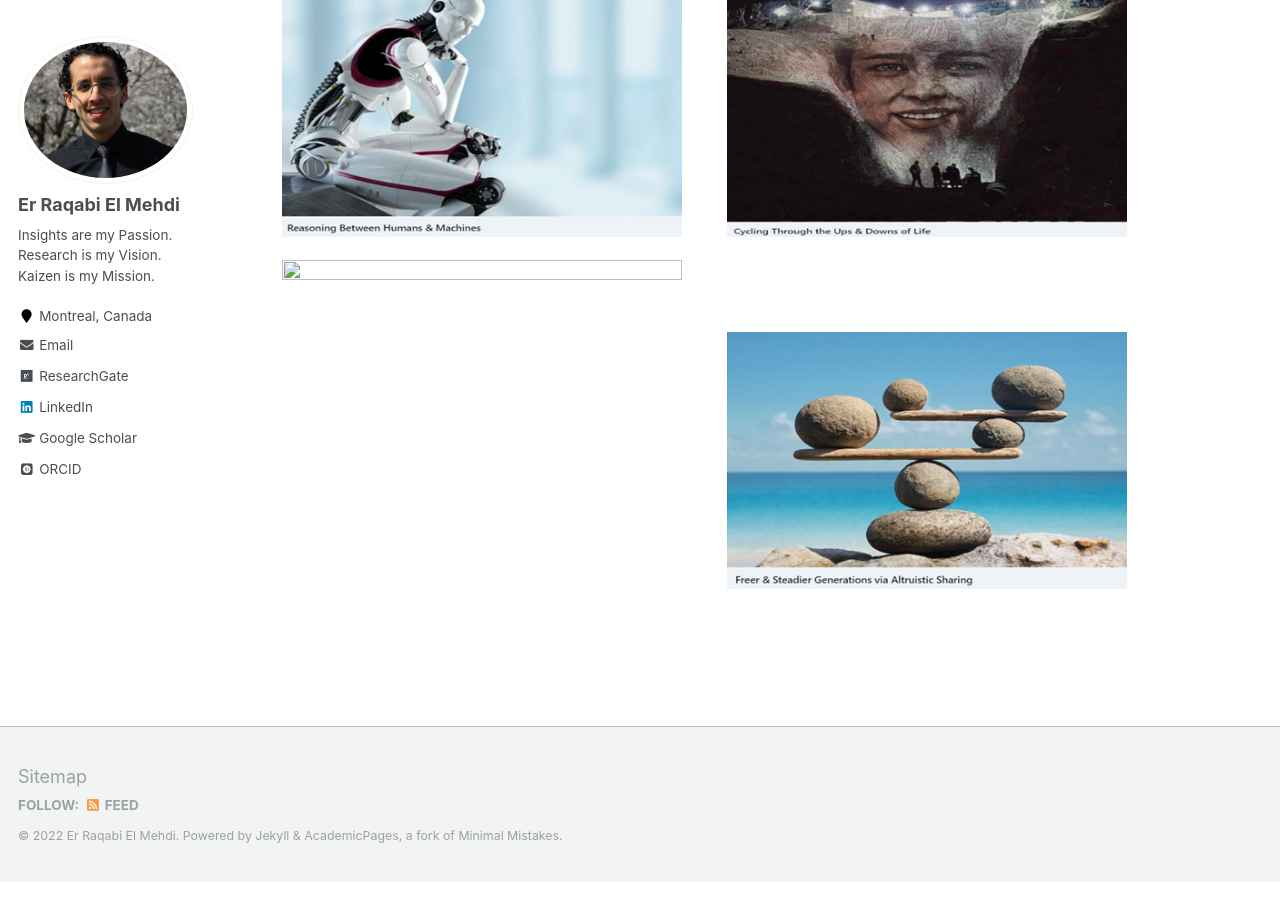
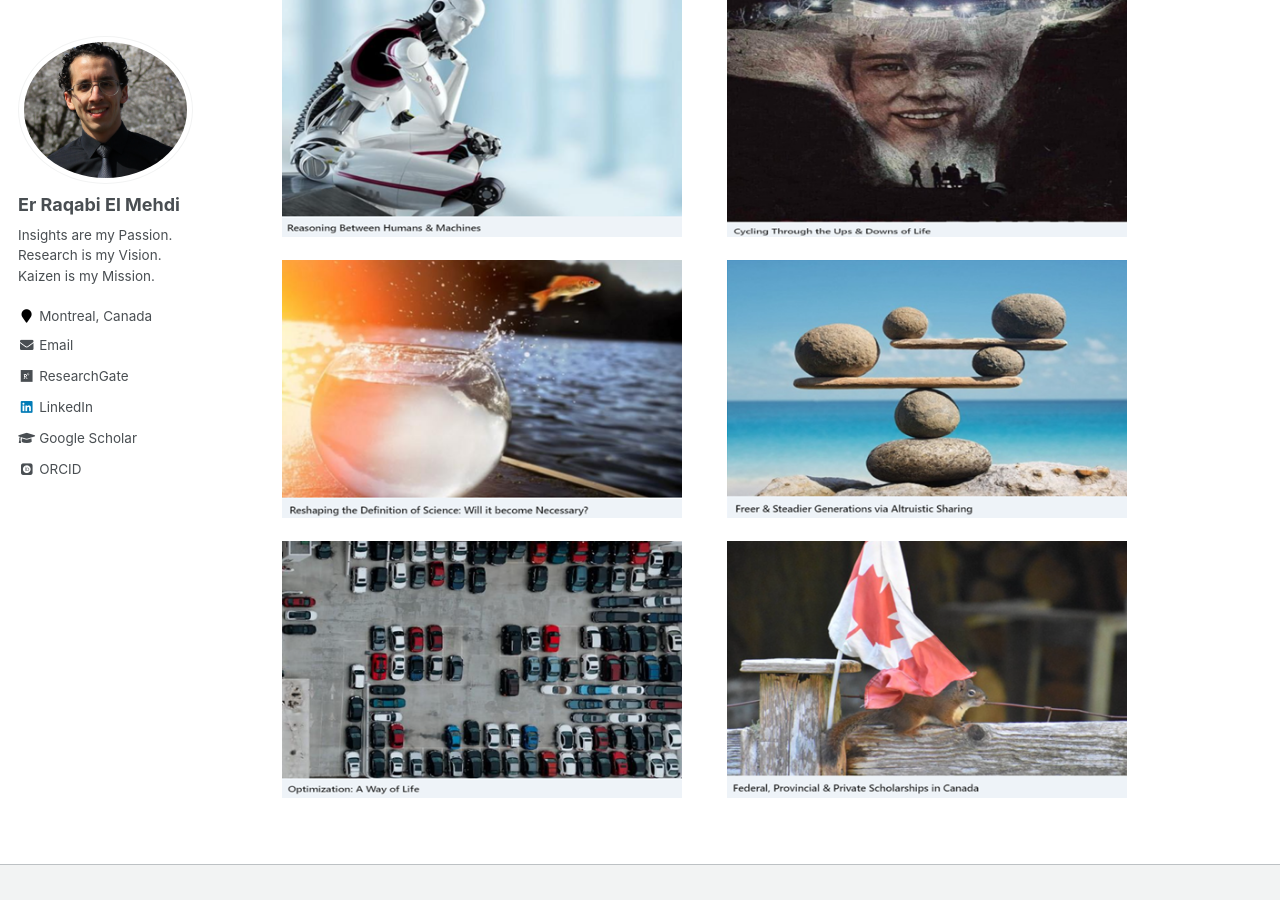
Before and after one commit to RqbMedi/rqbmedi.github.io, a Jekyll site: the page built from _pages/portfolio.md, in a window 1280 px wide and 900 px high, scrolled down 794 px. Built offline with Jekyll 4.4.1, drawn with Linux system fonts in a browser that asks for light colours; some web fonts are replaced.

Commit message:
Initial Commit

```diff
--- a/_pages/portfolio.md
+++ b/_pages/portfolio.md
@@ -15,3 +15,5 @@ I like writing blogs where I share insights and experiences. Below are my Medium
 [<img src="http://rqbmedi.github.io/images/Medium_Article_12.png" width="400" height="400" />](https://medium.com/codex/reasoning-between-humans-machines-aba4602f32e8) &nbsp; &nbsp; &nbsp; &nbsp; [<img src="http://rqbmedi.github.io/images/LinkedIn_Article_16.png" width="400" height="400" />](https://www.linkedin.com/pulse/cycling-through-ups-downs-life-er-raqabi-el-mehdi-%E3%83%A9%E3%82%AB%E3%83%93-%E3%83%A1%E3%83%87%E3%82%A3/)
 
 [<img src="http://rqbmedi.github.io/images/Medium_Article_11.png" width="400" height="400" />](https://erraqabielmehdi.medium.com/reshaping-the-definition-of-science-will-it-become-necessary-5a124cafad36) &nbsp; &nbsp; &nbsp; &nbsp; [<img src="http://rqbmedi.github.io/images/LinkedIn_Article_15.png" width="400" height="400" />](https://www.linkedin.com/pulse/freer-steadier-generations-via-altruistic-sharing-el-mehdi-%E3%83%A9%E3%82%AB%E3%83%93-%E3%83%A1%E3%83%87%E3%82%A3/)
+
+[<img src="http://rqbmedi.github.io/images/Medium_Article_10.png" width="400" height="400" />](https://erraqabielmehdi.medium.com/optimization-a-way-of-life-a4d4a3ab3e60) &nbsp; &nbsp; &nbsp; &nbsp; [<img src="http://rqbmedi.github.io/images/LinkedIn_Article_14.png" width="400" height="400" />](https://www.linkedin.com/pulse/federal-provincial-private-scholarships-canada-el-mehdi-%E3%83%A9%E3%82%AB%E3%83%93-%E3%83%A1%E3%83%87%E3%82%A3/)
```
Also changed, not shown: images/LinkedIn_Article_14.png (added), images/Medium_Article_10.png (added), images/Medium_Article_11.png (renamed from images/Article_Medium_11.png).
